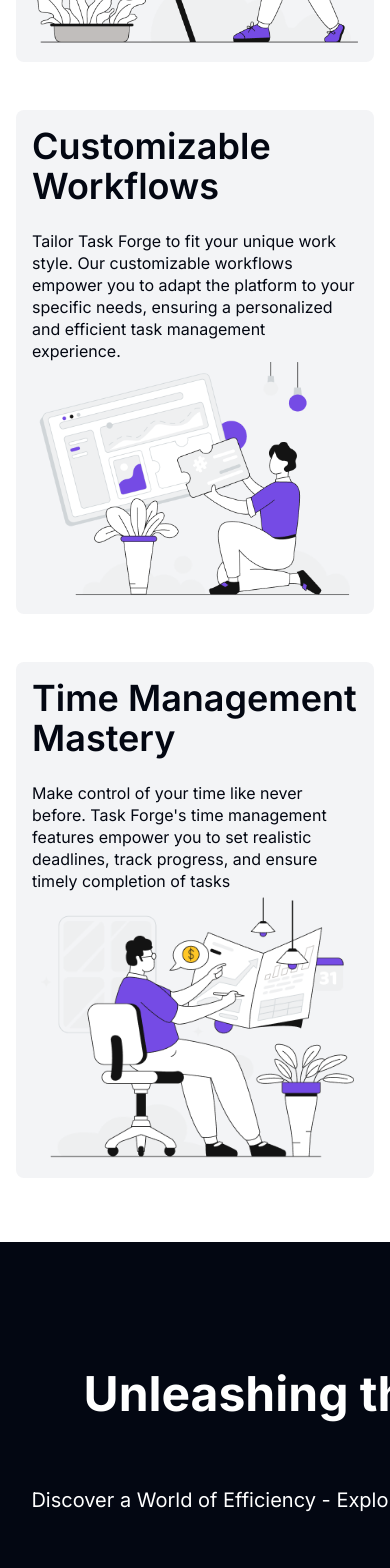
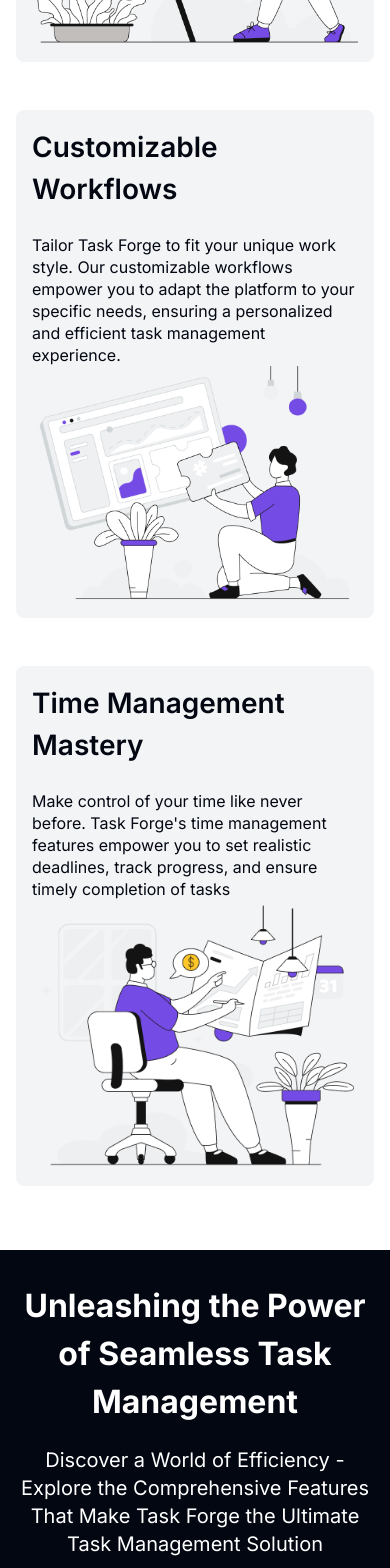
Before and after one commit to Lyvel/task-manager, a Next.js app: page / in a window 390 px wide. Shown: the part 1940-3508 px from the top of the page. Built offline with nearby package versions, Linux system fonts and the light colour scheme; no server answers.

Commit message:
Mobile Design
Updated Features Section.
Fixed h1 in Why Us Section.

```diff
--- a/components/landing-page/landing-page-features.tsx
+++ b/components/landing-page/landing-page-features.tsx
@@ -6,11 +6,11 @@
 export default function LandingPageFeatures() {
   return (
     <div
-      className="bg-foreground text-background dark:bg-secondary dark:text-foreground"
+      className="bg-foreground text-background dark:bg-secondary dark:text-foreground py-8 lg:py-32 px-4"
       id="features"
     >
-      <div className="w-[1100px] m-auto pt-32 flex flex-col gap-5">
-        <h1 className="text-center text-5xl font-bold">
+      <div className="lg:w-[1100px] m-auto flex flex-col gap-5">
+        <h1 className="text-center lg:text-5xl text-[32px] font-bold">
           Unleashing the Power of Seamless Task Management
         </h1>
         <p className="text-xl text-center">
@@ -18,7 +18,7 @@
           That Make Task Forge the Ultimate Task Management Solution
         </p>
       </div>
-      <div className="w-[1200px] m-auto py-32 grid grid-cols-3 gap-5">
+      <div className="lg:w-[1200px] m-auto pt-32 grid lg:grid-cols-3 gap-5">
         <div className="p-6 bg-background text-foreground rounded-3xl">
           <Image src={f1} width={348} height={193} alt="f1" />
           <h1 className="text-2xl font-semibold pt-4">
--- a/components/landing-page/landing-page-whyus.tsx
+++ b/components/landing-page/landing-page-whyus.tsx
@@ -33,7 +33,9 @@
         <div className="bg-secondary rounded-lg lg:p-10 p-4 flex flex-col-reverse lg:flex-row justify-between">
           <Image src={si1} width={476} height={346} alt="Boc1" />
           <div className="flex flex-col justify-center gap-6 lg:gap-4 lg:w-[492px]">
-            <h1 className="text-4xl font-semibold">Customizable Workflows</h1>
+            <h1 className="lg:text-4xl text-[28px] font-semibold">
+              Customizable Workflows
+            </h1>
             <p className="leading-snug">
               Tailor Task Forge to fit your unique work style. Our customizable
               workflows empower you to adapt the platform to your specific
@@ -44,7 +46,9 @@
         </div>
         <div className="bg-secondary rounded-lg lg:p-10 p-4 flex flex-col lg:flex-row justify-between">
           <div className="flex flex-col justify-center gap-6 lg:gap-4 lg:w-[492px]">
-            <h1 className="text-4xl font-semibold">Time Management Mastery</h1>
+            <h1 className="lg:text-4xl text-[28px] font-semibold">
+              Time Management Mastery
+            </h1>
             <p className="leading-snug">
               Make control of your time like never before. Task Forge&apos;s
               time management features empower you to set realistic deadlines,
```
